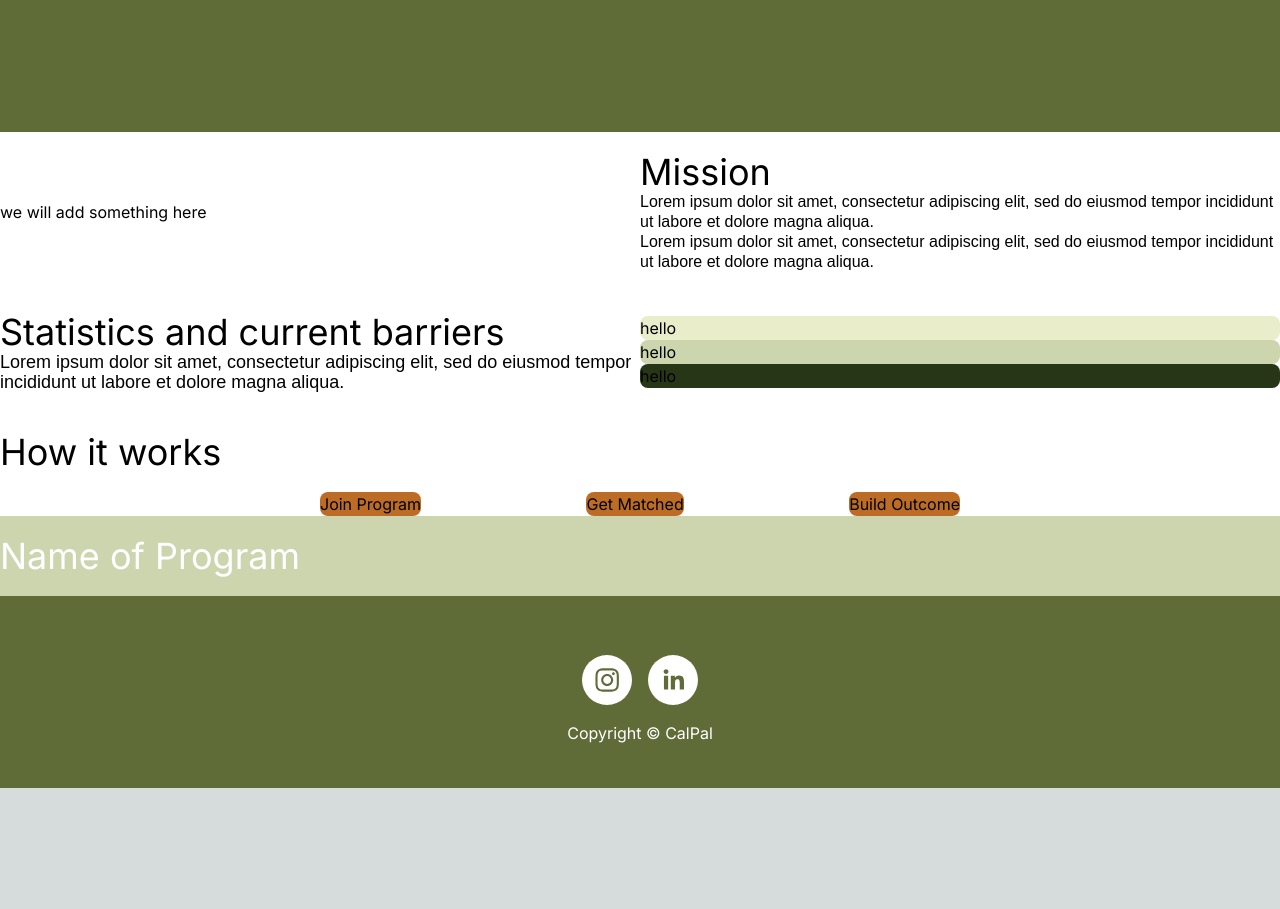
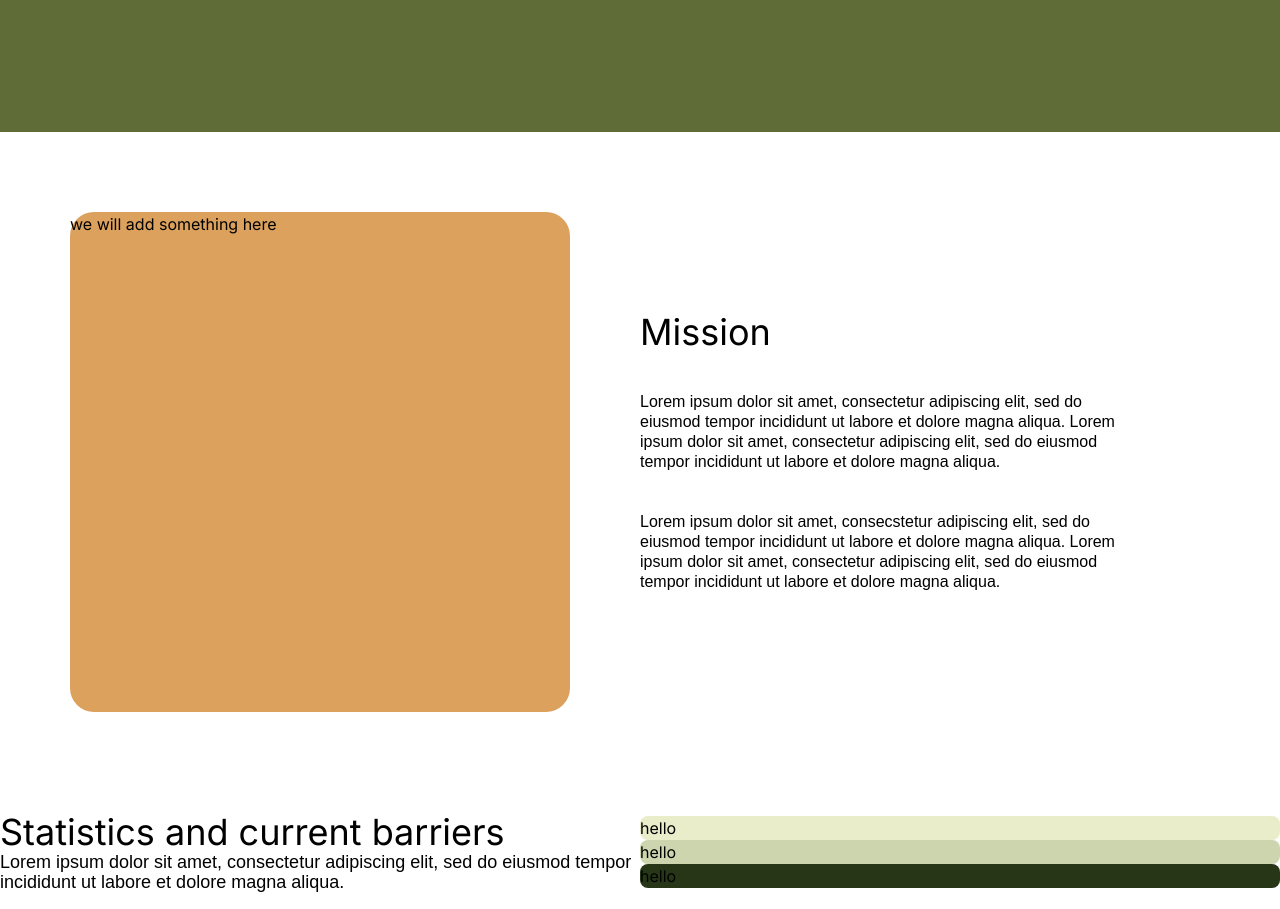
Before and after one commit to haywirebanana/The-We8, a Next.js app in the folder calpal/: page / in a window 1280 px wide. Shown: the part 740-1649 px from the top of the page. Before the commit the page ends 1528 px from the top, so only its background shows below. Built offline with nearby package versions, Linux system fonts and the light colour scheme.

Commit message:
Add css to mission section on landing

```diff
--- a/calpal/src/app/components/mission.tsx
+++ b/calpal/src/app/components/mission.tsx
@@ -1,27 +1,30 @@
-'use client'
+"use client";
 import Image from "next/image";
 
 export default function Mission() {
   return (
     <div className="flex h-716 flex-row items-center justify-between bg-white">
-                <div className="w-1/2">
+      <div
+        className="box-content h-80 mx-auto my-20 border-solid border-orange-500 rounded-3xl	"
+        style={{ width: "500px", height: "500px", backgroundColor: "#DDA15E" }}
+      >
         we will add something here
       </div>
-                <div className="flex flex-col h-full w-1/2 justify-between py-5">
-                        <header className="text-black font-serif text-4xl font-normal">
+      <div className="flex flex-col h-full w-1/2 justify-between">
+        <header className="text-black font-serif text-4xl font-normal mt-[-20px]">
           Mission
         </header>
-                        <h2 className="text-black font-montserrat font-normal leading-5">
-                            Lorem ipsum dolor sit amet,
-                            consectetur adipiscing elit, sed do
-                            eiusmod tempor incididunt ut labore et
-                            dolore magna aliqua.
+        <h2 className="text-black font-montserrat font-normal leading-5 pe-40 pt-10">
+          Lorem ipsum dolor sit amet, consectetur adipiscing elit, sed do
+          eiusmod tempor incididunt ut labore et dolore magna aliqua. Lorem
+          ipsum dolor sit amet, consectetur adipiscing elit, sed do eiusmod
+          tempor incididunt ut labore et dolore magna aliqua.
         </h2>
-                        <h2 className="text-black font-montserrat font-normal leading-5">
-                            Lorem ipsum dolor sit amet,
-                            consectetur adipiscing elit, sed do
-                            eiusmod tempor incididunt ut labore et
-                            dolore magna aliqua.
+        <h2 className="text-black font-montserrat font-normal leading-5 pe-40 pt-10">
+          Lorem ipsum dolor sit amet, consecstetur adipiscing elit, sed do
+          eiusmod tempor incididunt ut labore et dolore magna aliqua. Lorem
+          ipsum dolor sit amet, consectetur adipiscing elit, sed do eiusmod
+          tempor incididunt ut labore et dolore magna aliqua.
         </h2>
       </div>
     </div>
```
Lines whose indentation alone changed are shown as unchanged.
